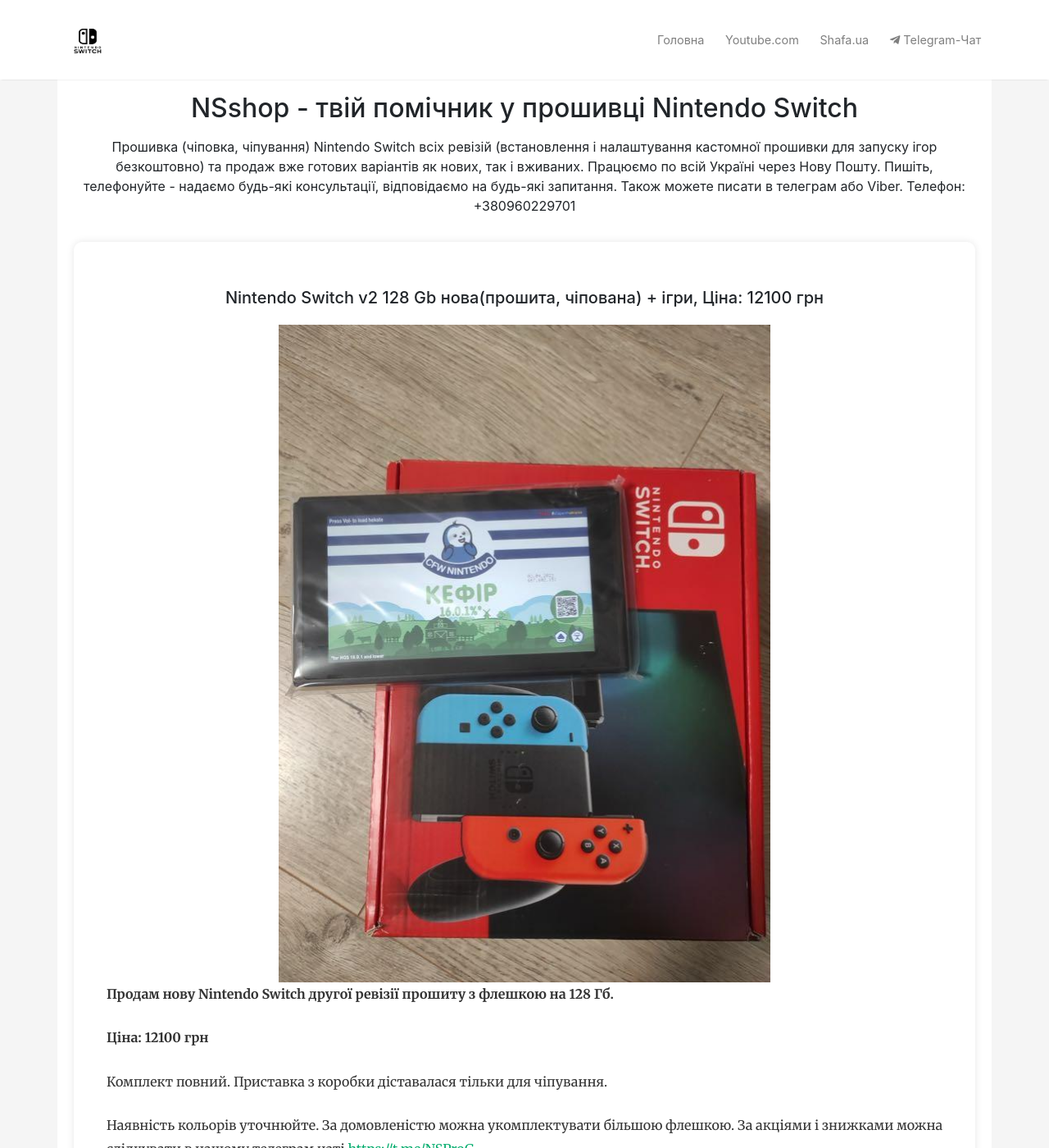
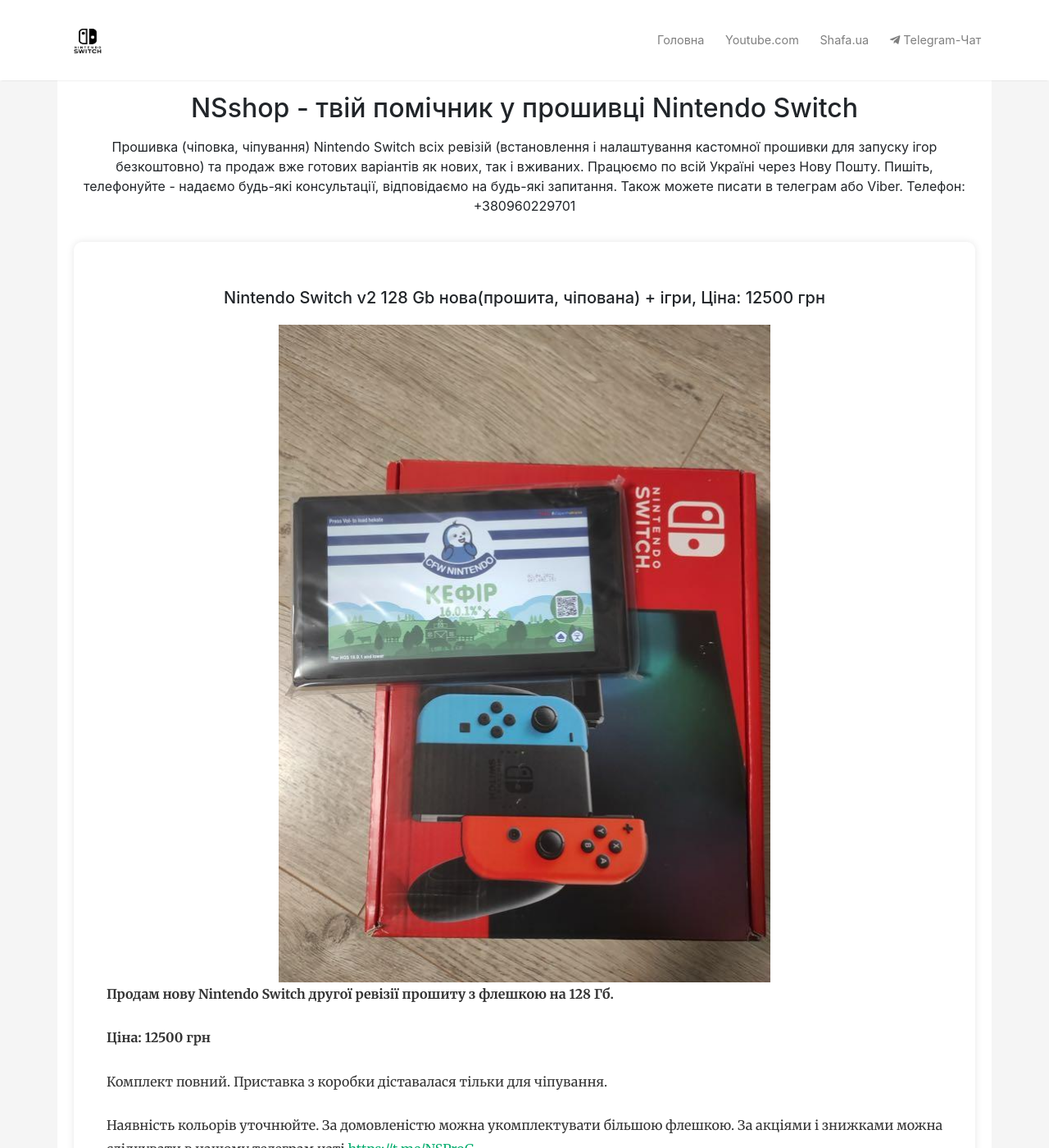
Before and after one commit to NSshop-ua/NSshop-ua.github.io, a Jekyll site: the page built from _posts/2024-01-10-switch-v2-new.markdown, in a window 1280 px wide and 1400 px high. Shown: the whole window at 82% size. Built offline with Jekyll 4.4.1, drawn with Linux system fonts in a browser that asks for light colours; nearby versions of some CDN libraries; comment, search, counter and statistics services are not loaded; some of the changed text lies outside the part shown.

Commit message:
Update price information in Nintendo Switch OLED, Lite, and v2 posts.

```diff
--- a/_posts/2024-01-01-switch-lite-new.markdown
+++ b/_posts/2024-01-01-switch-lite-new.markdown
@@ -1,6 +1,6 @@
 ---
 layout: post
-title:  "Nintendo Switch Lite 128Гб нова(прошита, чіпована) + ігри, Ціна: 9800 грн"
+title:  "Nintendo Switch Lite 128Гб нова(прошита, чіпована) + ігри, Ціна: 10000 грн"
 date:   2024-01-01 00:00:00 +0000
 categories: ['Консолі']
 image: assets/images/lite_3.jpeg
@@ -8,7 +8,7 @@
 ---
 **Продам нову Nintendo Switch Lite прошиту з флешкою на 128 Гб.**
 
-**Ціна: 9800 грн**
+**Ціна: 10000 грн**
 
 Комплект повний. Приставка з коробки діставалася тільки для чіпування.
 
--- a/_posts/2024-01-10-switch-v2-new.markdown
+++ b/_posts/2024-01-10-switch-v2-new.markdown
@@ -1,6 +1,6 @@
 ---
 layout: post
-title:  "Nintendo Switch v2 128 Gb нова(прошита, чіпована) + ігри, Ціна: 12100 грн"
+title:  "Nintendo Switch v2 128 Gb нова(прошита, чіпована) + ігри, Ціна: 12500 грн"
 date:   2024-01-10 00:00:00 +0000
 categories: ['Консолі']
 image: assets/images/v2.jpeg
@@ -8,7 +8,7 @@
 ---
 **Продам нову Nintendo Switch другої ревізії прошиту з флешкою на 128 Гб.**
 
-**Ціна: 12100 грн**
+**Ціна: 12500 грн**
 
 Комплект повний. Приставка з коробки діставалася тільки для чіпування.
 
--- a/_posts/2024-01-20-switch-oled-new.markdown
+++ b/_posts/2024-01-20-switch-oled-new.markdown
@@ -1,6 +1,6 @@
 ---
 layout: post
-title:  "Nintendo Switch OLED 128 Gb нова(прошита, чіпована) + ігри, Ціна: 17000 грн"
+title:  "Nintendo Switch OLED 128 Gb нова(прошита, чіпована) + ігри, Ціна: 17500 грн"
 date:   2024-01-20 00:00:00 +0000
 categories: ['Консолі']
 featured: true
@@ -9,7 +9,7 @@
 ---
 **Продам нову Nintendo Switch OLED прошиту з флешкою на 128 Гб.**
 
-**Ціна: 17000 грн**
+**Ціна: 17500 грн**
 
 Комплект повний. Приставка з коробки діставалася тільки для чіпування.
 
```
